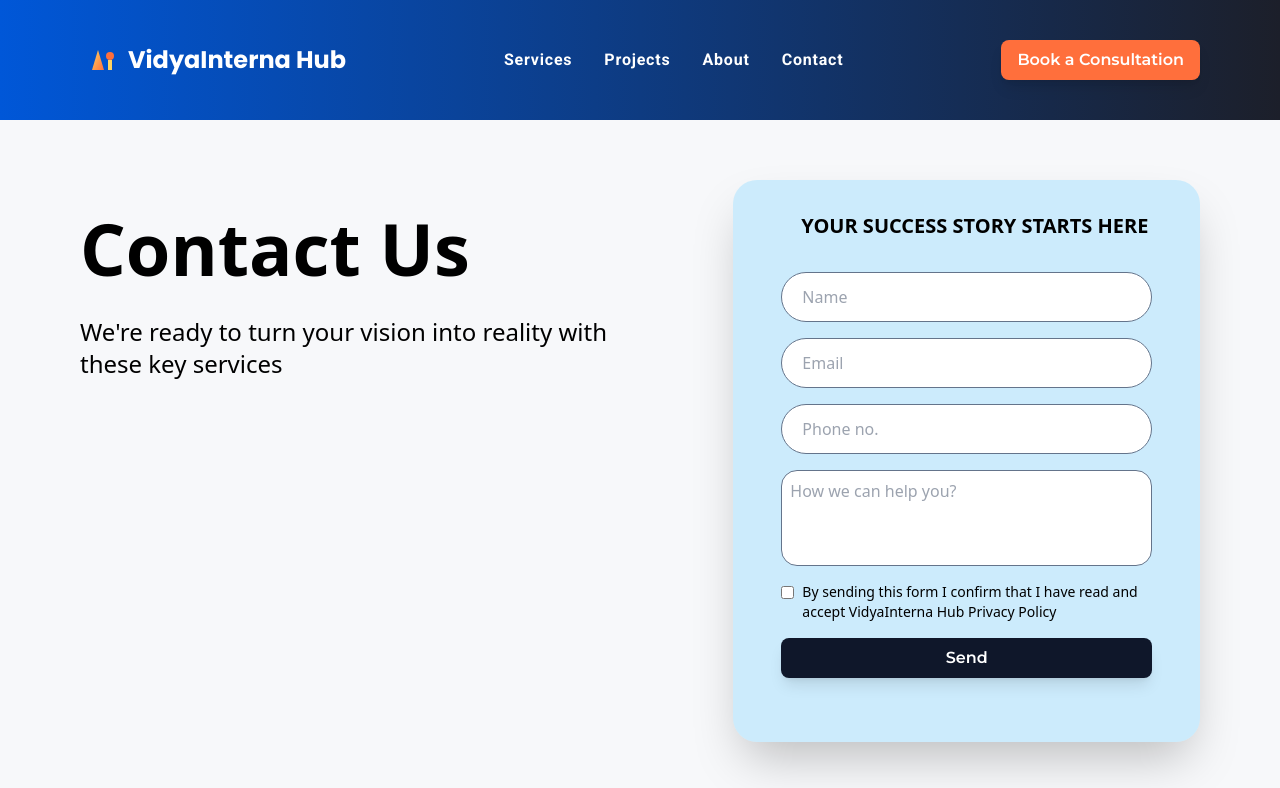
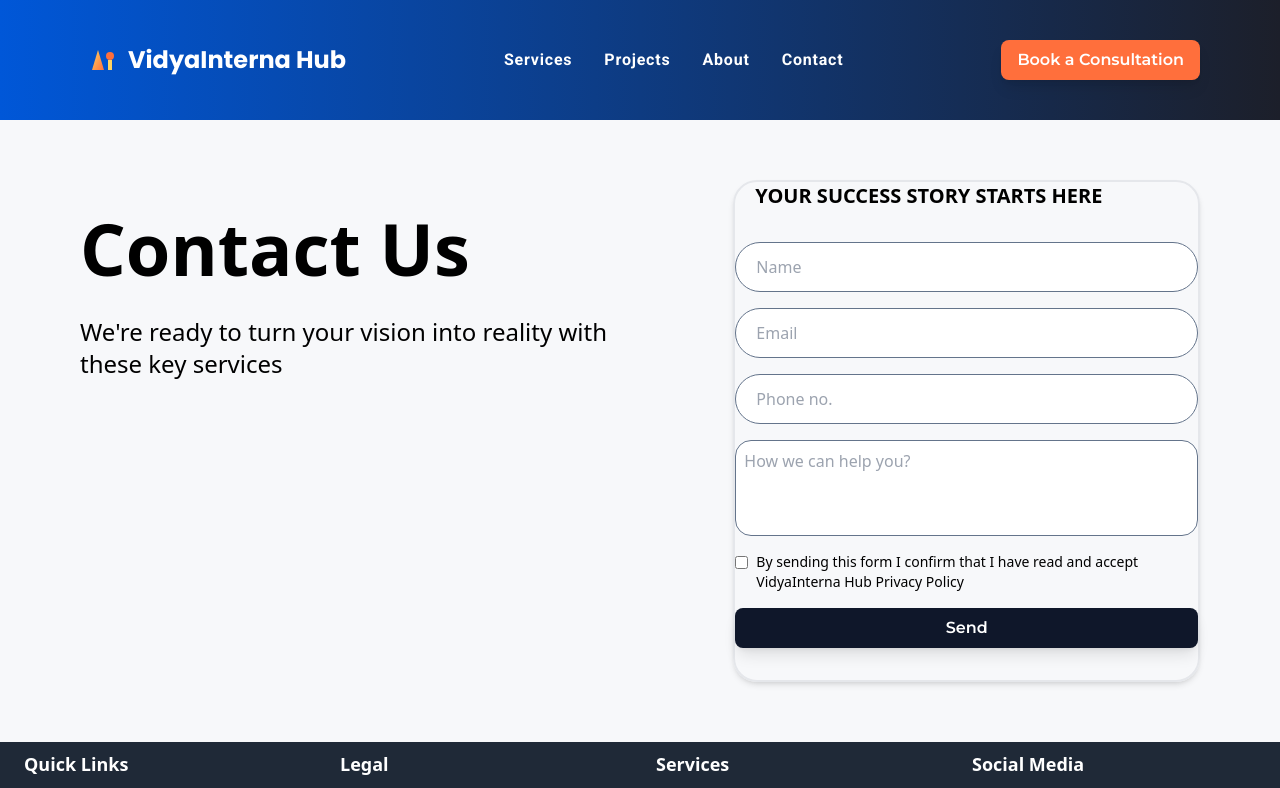
Before and after one commit to VidyaInternaHub/business-portfolio, a Next.js app: page / in a window 1280 px wide. Shown: the top 788 px of the page. Built offline with nearby package versions, Linux system fonts and the light colour scheme.

Commit message:
style changes

```diff
--- a/components/common/Card.tsx
+++ b/components/common/Card.tsx
@@ -1,17 +1,15 @@
 interface CardProps {
   children: React.ReactNode;
-  bgColor?: string;
   className?: string;
 }
 
 export default function Card({
   children,
-  bgColor = "bg-accent",
   className,
 }: CardProps) {
   return (
     <div
-      className={`px-4 py-8 ${bgColor} bg-opacity-30 rounded-3xl md:px-8 lg:px-12 transition-all duration-300 ease-in-out ${className}`}
+      className={`border-2 shadow-md bg-opacity-30 rounded-3xl transition-all duration-300 ease-in-out ${className}`}
     >
       {children}
     </div>
```
